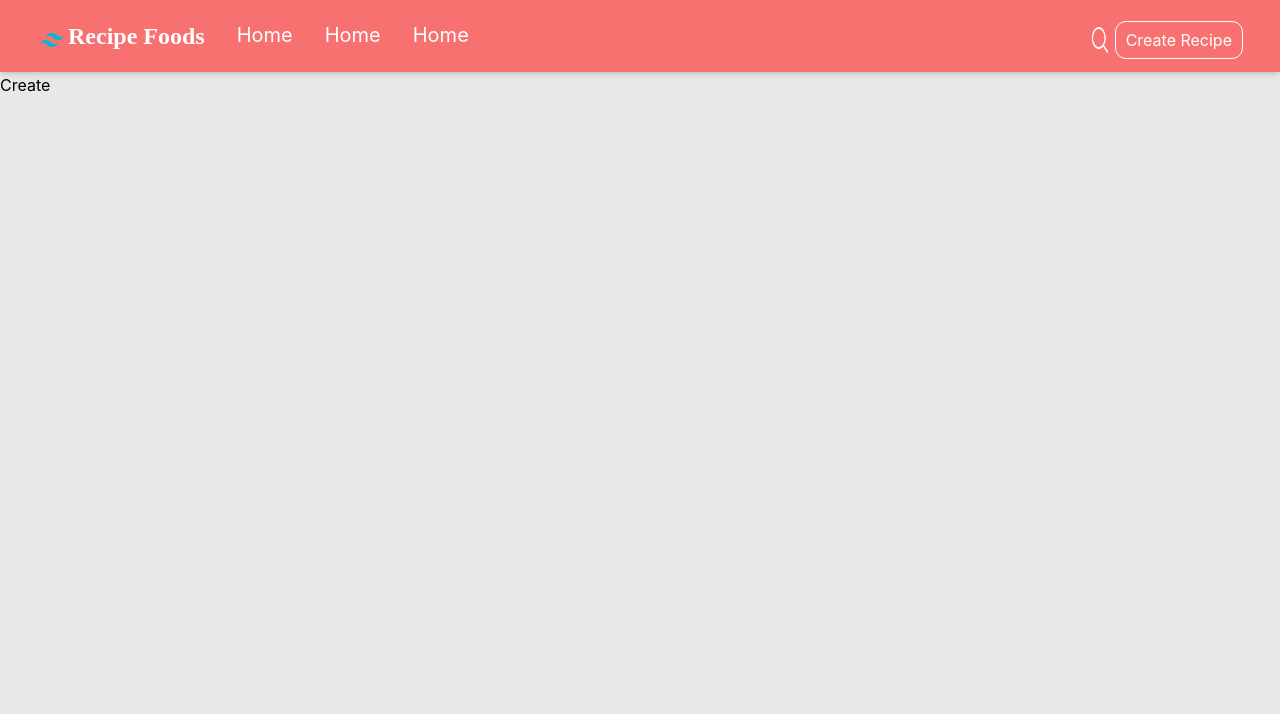
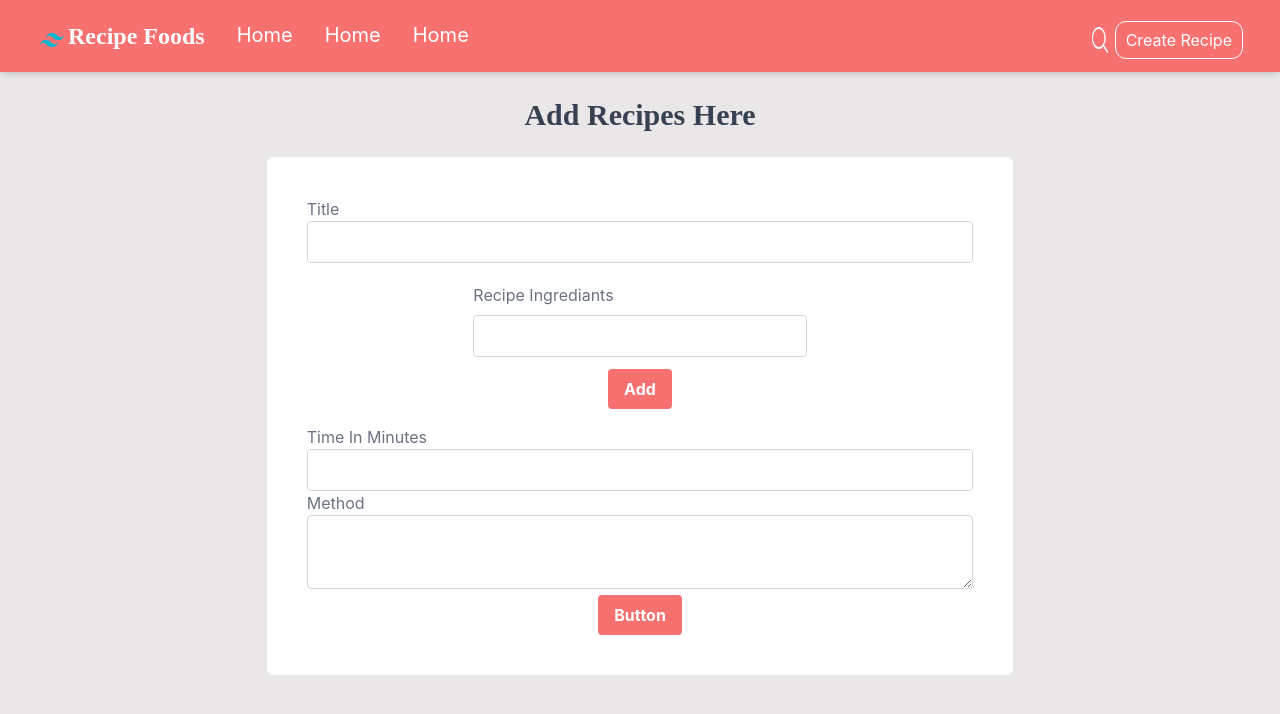
Before and after one commit to huzefaTariq1/MERN_Stack_recipe_directory, a React (Create React App) app: page /create in a window 1280 px wide. Shown: the top 714 px of the page. Built offline with nearby package versions, Linux system fonts and the light colour scheme.

Commit message:
add create recipe component
taking title ,method ,time and store in state , ingrident store in state of array

```diff
--- a/public/styles.css
+++ b/public/styles.css
@@ -557,6 +557,10 @@ video {
   position: absolute;
 }
 
+.relative {
+  position: relative;
+}
+
 .top-0 {
   top: 0px;
 }
@@ -610,6 +614,21 @@ video {
   margin-bottom: 0.75rem;
 }
 
+.my-4 {
+  margin-top: 1rem;
+  margin-bottom: 1rem;
+}
+
+.my-5 {
+  margin-top: 1.25rem;
+  margin-bottom: 1.25rem;
+}
+
+.my-9 {
+  margin-top: 2.25rem;
+  margin-bottom: 2.25rem;
+}
+
 .mr-1 {
   margin-right: 0.25rem;
 }
@@ -624,6 +643,34 @@ video {
 
 .mt-5 {
   margin-top: 1.25rem;
+}
+
+.mb-4 {
+  margin-bottom: 1rem;
+}
+
+.mb-14 {
+  margin-bottom: 3.5rem;
+}
+
+.mb-12 {
+  margin-bottom: 3rem;
+}
+
+.mb-9 {
+  margin-bottom: 2.25rem;
+}
+
+.mb-6 {
+  margin-bottom: 1.5rem;
+}
+
+.mt-6 {
+  margin-top: 1.5rem;
+}
+
+.mb-1 {
+  margin-bottom: 0.25rem;
 }
 
 .flex {
@@ -680,8 +727,36 @@ video {
   width: 66.666667%;
 }
 
+.w-80 {
+  width: 20rem;
+}
+
+.w-24 {
+  width: 6rem;
+}
+
+.w-9\/12 {
+  width: 75%;
+}
+
+.w-2\/4 {
+  width: 50%;
+}
+
+.w-3\/5 {
+  width: 60%;
+}
+
 .cursor-pointer {
   cursor: pointer;
+}
+
+.list-disc {
+  list-style-type: disc;
+}
+
+.list-decimal {
+  list-style-type: decimal;
 }
 
 .items-center {
@@ -708,8 +783,21 @@ video {
   border-radius: 0.375rem;
 }
 
+.rounded-sm {
+  border-radius: 0.125rem;
+}
+
+.rounded {
+  border-radius: 0.25rem;
+}
+
 .border {
   border-width: 1px;
+}
+
+.border-gray-300 {
+  --tw-border-opacity: 1;
+  border-color: rgb(209 213 219 / var(--tw-border-opacity));
 }
 
 .bg-red-400 {
@@ -725,6 +813,26 @@ video {
 .bg-gray-300 {
   --tw-bg-opacity: 1;
   background-color: rgb(209 213 219 / var(--tw-bg-opacity));
+}
+
+.bg-gray-400 {
+  --tw-bg-opacity: 1;
+  background-color: rgb(156 163 175 / var(--tw-bg-opacity));
+}
+
+.bg-gray-200 {
+  --tw-bg-opacity: 1;
+  background-color: rgb(229 231 235 / var(--tw-bg-opacity));
+}
+
+.bg-blue-500 {
+  --tw-bg-opacity: 1;
+  background-color: rgb(59 130 246 / var(--tw-bg-opacity));
+}
+
+.bg-slate-300 {
+  --tw-bg-opacity: 1;
+  background-color: rgb(203 213 225 / var(--tw-bg-opacity));
 }
 
 .p-1 {
@@ -761,6 +869,21 @@ video {
 .px-4 {
   padding-left: 1rem;
   padding-right: 1rem;
+}
+
+.py-1 {
+  padding-top: 0.25rem;
+  padding-bottom: 0.25rem;
+}
+
+.px-3 {
+  padding-left: 0.75rem;
+  padding-right: 0.75rem;
+}
+
+.py-2 {
+  padding-top: 0.5rem;
+  padding-bottom: 0.5rem;
 }
 
 .pt-2 {
@@ -812,8 +935,21 @@ video {
   line-height: 2.25rem;
 }
 
+.text-base {
+  font-size: 1rem;
+  line-height: 1.5rem;
+}
+
 .font-bold {
   font-weight: 700;
+}
+
+.leading-7 {
+  line-height: 1.75rem;
+}
+
+.leading-8 {
+  line-height: 2rem;
 }
 
 .text-gray-800 {
@@ -851,6 +987,11 @@ video {
   color: rgb(156 163 175 / var(--tw-text-opacity));
 }
 
+.text-gray-700 {
+  --tw-text-opacity: 1;
+  color: rgb(55 65 81 / var(--tw-text-opacity));
+}
+
 .shadow-md {
   --tw-shadow: 0 4px 6px -1px rgb(0 0 0 / 0.1), 0 2px 4px -2px rgb(0 0 0 / 0.1);
   --tw-shadow-colored: 0 4px 6px -1px var(--tw-shadow-color), 0 2px 4px -2px var(--tw-shadow-color);
@@ -863,8 +1004,17 @@ video {
   box-shadow: var(--tw-ring-offset-shadow, 0 0 #0000), var(--tw-ring-shadow, 0 0 #0000), var(--tw-shadow);
 }
 
+.outline-none {
+  outline: 2px solid transparent;
+  outline-offset: 2px;
+}
+
 .outline {
   outline-style: solid;
+}
+
+.outline-double {
+  outline-style: double;
 }
 
 .outline-1 {
@@ -875,8 +1025,24 @@ video {
   outline-offset: 2px;
 }
 
+.outline-pink-500 {
+  outline-color: #ec4899;
+}
+
+.outline-black {
+  outline-color: #000;
+}
+
 .transition-all {
   transition-property: all;
+  transition-timing-function: cubic-bezier(0.4, 0, 0.2, 1);
+  transition-duration: 150ms;
+}
+
+.transition-colors {
+  transition-property: color, background-color, border-color, fill, stroke, -webkit-text-decoration-color;
+  transition-property: color, background-color, border-color, text-decoration-color, fill, stroke;
+  transition-property: color, background-color, border-color, text-decoration-color, fill, stroke, -webkit-text-decoration-color;
   transition-timing-function: cubic-bezier(0.4, 0, 0.2, 1);
   transition-duration: 150ms;
 }
@@ -885,13 +1051,31 @@ video {
   transition-duration: 500ms;
 }
 
+.duration-200 {
+  transition-duration: 200ms;
+}
+
 .ease-in {
   transition-timing-function: cubic-bezier(0.4, 0, 1, 1);
+}
+
+.ease-in-out {
+  transition-timing-function: cubic-bezier(0.4, 0, 0.2, 1);
 }
 
 .hover\:bg-red-500:hover {
   --tw-bg-opacity: 1;
   background-color: rgb(239 68 68 / var(--tw-bg-opacity));
+}
+
+.hover\:bg-blue-700:hover {
+  --tw-bg-opacity: 1;
+  background-color: rgb(29 78 216 / var(--tw-bg-opacity));
+}
+
+.hover\:bg-red-600:hover {
+  --tw-bg-opacity: 1;
+  background-color: rgb(220 38 38 / var(--tw-bg-opacity));
 }
 
 .hover\:font-bold:hover {
@@ -903,6 +1087,11 @@ video {
   color: rgb(255 255 255 / var(--tw-text-opacity));
 }
 
+.focus\:border-indigo-500:focus {
+  --tw-border-opacity: 1;
+  border-color: rgb(99 102 241 / var(--tw-border-opacity));
+}
+
 .focus\:outline-none:focus {
   outline: 2px solid transparent;
   outline-offset: 2px;
@@ -912,6 +1101,17 @@ video {
   --tw-ring-offset-shadow: var(--tw-ring-inset) 0 0 0 var(--tw-ring-offset-width) var(--tw-ring-offset-color);
   --tw-ring-shadow: var(--tw-ring-inset) 0 0 0 calc(1px + var(--tw-ring-offset-width)) var(--tw-ring-color);
   box-shadow: var(--tw-ring-offset-shadow), var(--tw-ring-shadow), var(--tw-shadow, 0 0 #0000);
+}
+
+.focus\:ring-2:focus {
+  --tw-ring-offset-shadow: var(--tw-ring-inset) 0 0 0 var(--tw-ring-offset-width) var(--tw-ring-offset-color);
+  --tw-ring-shadow: var(--tw-ring-inset) 0 0 0 calc(2px + var(--tw-ring-offset-width)) var(--tw-ring-color);
+  box-shadow: var(--tw-ring-offset-shadow), var(--tw-ring-shadow), var(--tw-shadow, 0 0 #0000);
+}
+
+.focus\:ring-indigo-200:focus {
+  --tw-ring-opacity: 1;
+  --tw-ring-color: rgb(199 210 254 / var(--tw-ring-opacity));
 }
 
 @media (min-width: 640px) {
@@ -938,6 +1138,22 @@ video {
     margin-left: 2rem;
   }
 
+  .md\:mt-3 {
+    margin-top: 0.75rem;
+  }
+
+  .md\:mt-5 {
+    margin-top: 1.25rem;
+  }
+
+  .md\:mb-6 {
+    margin-bottom: 1.5rem;
+  }
+
+  .md\:mb-9 {
+    margin-bottom: 2.25rem;
+  }
+
   .md\:block {
     display: block;
   }
@@ -954,6 +1170,14 @@ video {
     width: auto;
   }
 
+  .md\:w-6\/12 {
+    width: 50%;
+  }
+
+  .md\:w-7\/12 {
+    width: 58.333333%;
+  }
+
   .md\:grid-cols-4 {
     grid-template-columns: repeat(4, minmax(0, 1fr));
   }
@@ -964,6 +1188,22 @@ video {
 
   .md\:justify-between {
     justify-content: space-between;
+  }
+
+  .md\:justify-around {
+    justify-content: space-around;
+  }
+
+  .md\:p-5 {
+    padding: 1.25rem;
+  }
+
+  .md\:p-6 {
+    padding: 1.5rem;
+  }
+
+  .md\:p-10 {
+    padding: 2.5rem;
   }
 
   .md\:px-10 {
@@ -979,3 +1219,9 @@ video {
     padding-left: 0px;
   }
 }
+
+@media (min-width: 1024px) {
+  .lg\:mb-9 {
+    margin-bottom: 2.25rem;
+  }
+}
--- a/src/pages/Create.js
+++ b/src/pages/Create.js
@@ -1,12 +1,105 @@
-import React from 'react'
+import { useState } from 'react'
 import Navbar from '../components/Navbar'
 
+
 const Create = () => {
+
+  let [title, setTitle] = useState("")
+  let [time, setTime] = useState("")
+  let [method, setMethod] = useState("")
+  let [newIngrediant,setNewIngrediant]=useState("");
+  let [ingrediants,setIngrediants]=useState([]);
+
+
+
+const addIngrediant=()=>{
+      newIngrediant=newIngrediant.trim()
+     if (newIngrediant && !ingrediants.includes(newIngrediant)){
+        setIngrediants(prevIndrediant=>[...prevIndrediant,newIngrediant])
+     }
+     setNewIngrediant("")
+
+}
+console.log(ingrediants)
+  const handleSubmit = (e) => {
+    e.preventDefault()
+    console.log(title, time, method,ingrediants)
+  }
   return (
-    <div>
+    <>
       <Navbar />
-      Create
-    </div>
+      <h1 className='text-3xl text-center mb-6 mt-6 font-[Poppins] font-bold text-gray-700'>Add Recipes Here</h1>
+      <form onSubmit={handleSubmit} className='bg-white w-9/12 md:w-7/12 p-3 md:p-10 md:mb-9 lg:mb-9 mx-auto rounded-md'>
+        <label className='my-9'>
+          <span className='text-gray-500'>Title</span>
+          <input
+            type={"text"}
+            className="w-full bg-white rounded border border-gray-300 focus:border-indigo-500 focus:ring-2 focus:ring-indigo-200 text-base outline-none text-gray-700 py-1 px-3 leading-8 transition-colors duration-200 ease-in-out"
+            onChange={(e) => setTitle(e.target.value)}
+            value={title}
+            required
+          />
+        </label>
+
+        <div className='w-3/5 mx-auto md:w-6/12 my-2 md:mt-5'>
+          <label className='my-9'>
+            <span className='text-gray-500'>Recipe Ingrediants</span>
+            <input
+              type={"text"}
+              className="w-full my-2 mb-1 bg-white rounded border border-gray-300 focus:border-indigo-500 focus:ring-2 focus:ring-indigo-200 text-base outline-none text-gray-700 py-1 px-3 leading-8 transition-colors duration-200 ease-in-out"
+              onChange={(e) => setNewIngrediant(e.target.value)}
+              value={newIngrediant}
+            />
+          </label>
+
+             {ingrediants &&
+              <ul className='md:flex md:justify-around text-gray-600'>
+                {ingrediants.map((ingrediant)=>{
+                  return(
+                    <li className='list-disc'>
+                       {ingrediant}
+                    </li>
+                  )
+                })}
+              </ul>}
+
+          <center>
+          <button onClick={addIngrediant} className="bg-red-400 hover:bg-red-600 text-white font-bold py-2 px-4 rounded my-2">
+            Add
+          </button>
+        </center>
+        </div>
+
+        <label className='my-9'>
+          <span className='text-gray-500'>Time In Minutes</span>
+          <input
+            type={"number"}
+            className="w-full bg-white rounded border border-gray-300 focus:border-indigo-500 focus:ring-2 focus:ring-indigo-200 text-base outline-none text-gray-700 py-1 px-3 leading-8 transition-colors duration-200 ease-in-out"
+            onChange={(e) => setTime(e.target.value)}
+            value={time}
+              required
+          />
+        </label>
+
+        <label className='my-9'>
+          <span className='text-gray-500'>Method</span>
+          <textarea
+
+            className="w-full bg-white rounded border border-gray-300 focus:border-indigo-500 focus:ring-2 focus:ring-indigo-200 text-base outline-none text-gray-700 py-1 px-3 leading-8 transition-colors duration-200 ease-in-out"
+            onChange={(e) => setMethod(e.target.value)}
+            value={method}
+            required
+          />
+        </label>
+
+        <center>
+          <button type={"submit"} className="bg-red-400 hover:bg-red-600 text-white font-bold py-2 px-4 rounded">
+            Button
+          </button>
+        </center>
+      </form>
+    </>
+
   )
 }
 
```
